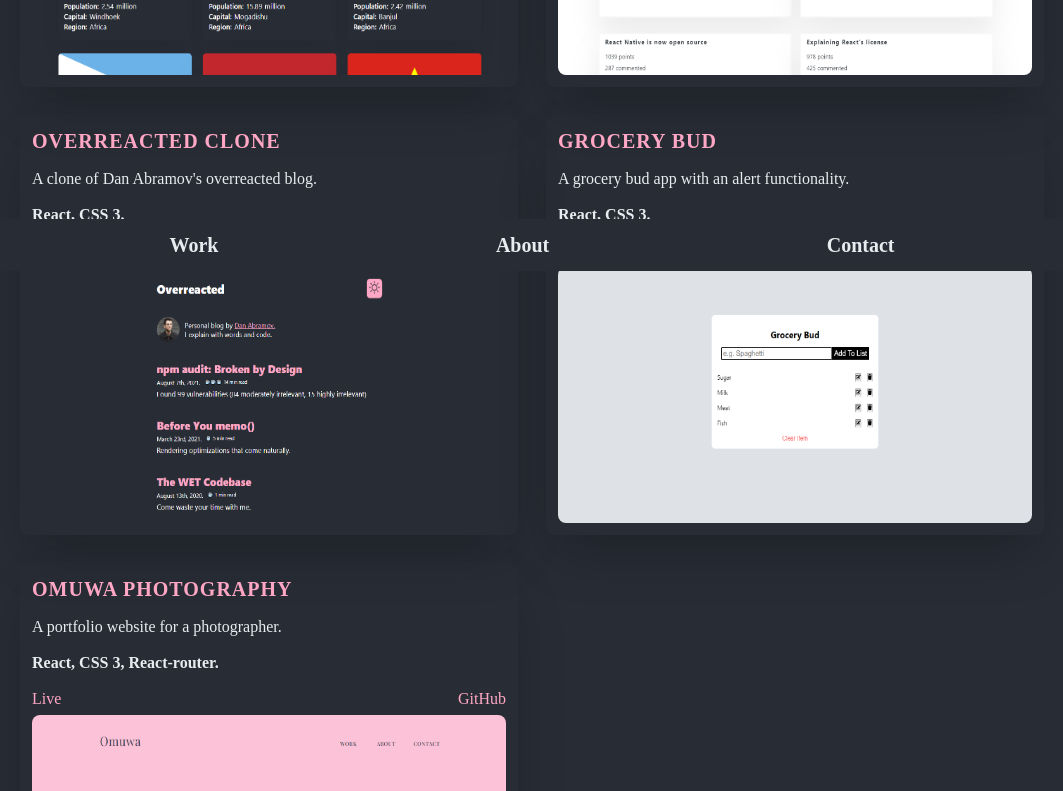
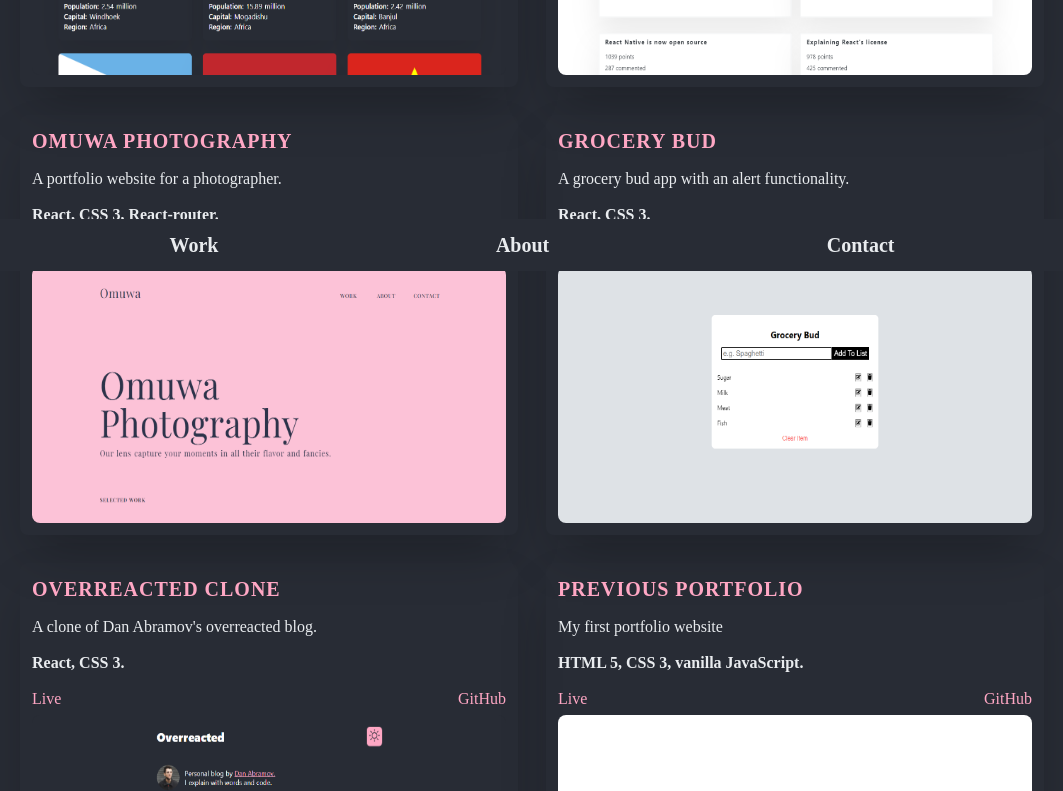
Before and after one commit to shokes/Personal-website, a React (Create React App) app: page /work in a window 1280 px wide. Shown: the part 529-1320 px from the top of the page, without its empty margins (108-1171 px from the left). Built offline with nearby package versions, Linux system fonts and the light colour scheme.

Commit message:
message desired

```diff
--- a/src/Components/Hero.js
+++ b/src/Components/Hero.js
@@ -35,14 +35,14 @@ const Hero = function () {
               </p>
 
               <p className=' text-text-link font-semibold text-7xl capitalize'>
-                website{' '}
+                software{' '}
               </p>
               <h1 className=' text-text-link font-semibold text-7xl capitalize mb-2'>
-                developer
+                engineer
               </h1>
 
               <p className='text-xl font-playfair text-text-color'>
-                A problem solving language learning beast, with the keen eye of
+                A problem-solving language-learning beast, with the keen eye of
                 a growth engineer.📈
               </p>
             </div>
--- a/src/Pages/About.js
+++ b/src/Pages/About.js
@@ -36,7 +36,7 @@ const About = function () {
 
             <a
               className='bg-text-link text-background font-semibold px-2 py-1 rounded-lg hover:bg-white hover:text-black ease-in duration-300 '
-              href='https://drive.google.com/file/d/1F4_h6XCy_xL_MKQsG95_GCd5zBVk1T0O'
+              href='https://drive.google.com/file/d/10N3JlKFdyuHUMmdgOy9NuXBjkhSJphEg/view'
               target='_blank'
               rel='noreferrer'
             >
--- a/src/data.js
+++ b/src/data.js
@@ -3,6 +3,7 @@ import landy from './Images/landy.png';
 import overreacted from './Images/overreacted-clone-screenshot.png';
 import grocery from './Images/grocery-bud-app-screenshot.png';
 import omuwa from './Images/omuwa-photography.png';
+import portfolioV1 from './Images/portfolio-screenshot.png';
 
 const projects = [
   {
@@ -27,6 +28,26 @@ const projects = [
 
   {
     id: 3,
+    title: 'omuwa photography',
+    image: omuwa,
+    desc: 'A portfolio website for a photographer.',
+    website: 'https://omuwa-photography.vercel.app/',
+    github: 'https://github.com/shokes/Omuwa-Photography',
+    stack: ['React', 'CSS 3', 'React-router'],
+  },
+
+  {
+    id: 4,
+    title: 'grocery bud',
+    image: grocery,
+    desc: 'A grocery bud app with an alert functionality.',
+    website: 'https://shokes-grocery.netlify.app/',
+    github: 'https://github.com/shokes/Grocery-bud',
+    stack: ['React', 'CSS 3'],
+  },
+
+  {
+    id: 5,
     title: 'Overreacted clone',
     image: overreacted,
     desc: "A clone of Dan Abramov's overreacted blog.",
@@ -36,23 +57,13 @@ const projects = [
   },
 
   {
-    id: 4,
-    title: 'grocery bud',
-    image: grocery,
-    desc: 'A grocery bud app with an alert functionality.',
-    website: 'https://dan-clone.netlify.app/',
-    github: 'https://github.com/shokes/Grocery-bud',
-    stack: ['React', 'CSS 3'],
-  },
-
-  {
-    id: 5,
-    title: 'omuwa photography',
-    image: omuwa,
-    desc: 'A portfolio website for a photographer.',
-    website: 'https://omuwa-photography.vercel.app/',
-    github: 'https://github.com/shokes/Omuwa-Photography',
-    stack: ['React', 'CSS 3', 'React-router'],
+    id: 6,
+    title: 'Previous portfolio',
+    image: portfolioV1,
+    desc: 'My first portfolio website',
+    website: 'https://shokes.vercel.app/',
+    github: 'https://github.com/shokes/Porfolio-website',
+    stack: ['HTML 5', 'CSS 3', 'vanilla JavaScript'],
   },
 ];
 
```
